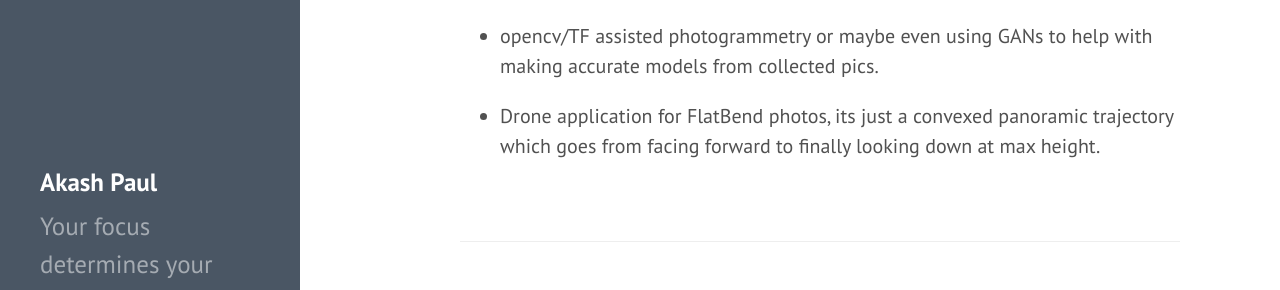
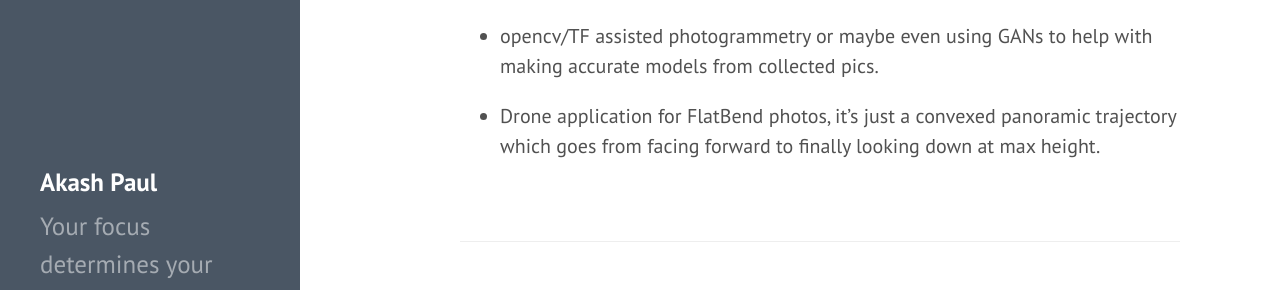
Before and after one commit to iakashpaul/iakashpaul.github.io, a Jekyll site: the page built from _posts/2017-4-6-April Rush.md, in a window 1280 px wide and 900 px high, scrolled down 867 px. Shown: the part 297-587 px from the top of the window. Built offline with Jekyll 4.4.1, drawn with Linux system fonts in a browser that asks for light colours; comment, search, counter and statistics services are not loaded.

Commit message:
Update 2017-4-6-April Rush.md

```diff
--- a/_posts/2017-4-6-April Rush.md
+++ b/_posts/2017-4-6-April Rush.md
@@ -27,4 +28,4 @@ Goals for this month include-
 
 * opencv/TF assisted photogrammetry or maybe even using GANs to help with making accurate models from collected pics.
 
-* Drone application for FlatBend photos, its just a convexed panoramic trajectory which goes from facing forward to finally looking down at max height.
+* Drone application for FlatBend photos, it's just a convexed panoramic trajectory which goes from facing forward to finally looking down at max height.
```
Also changed, not shown: other parts of _posts/2017-4-6-April Rush.md (+1 -0 lines).
